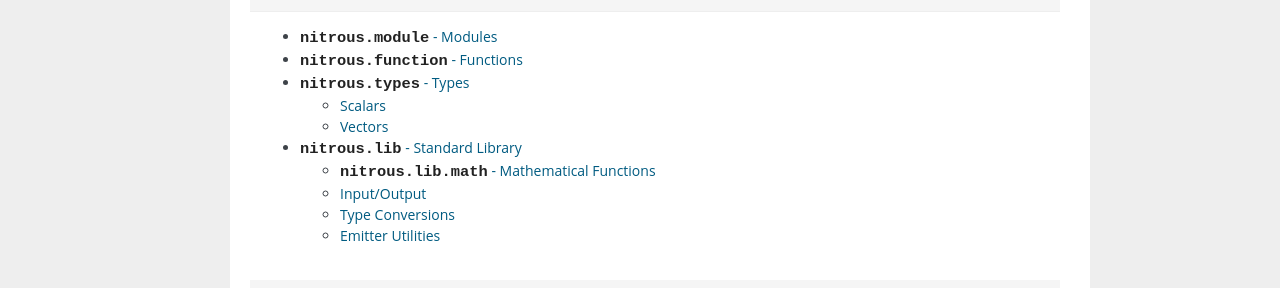
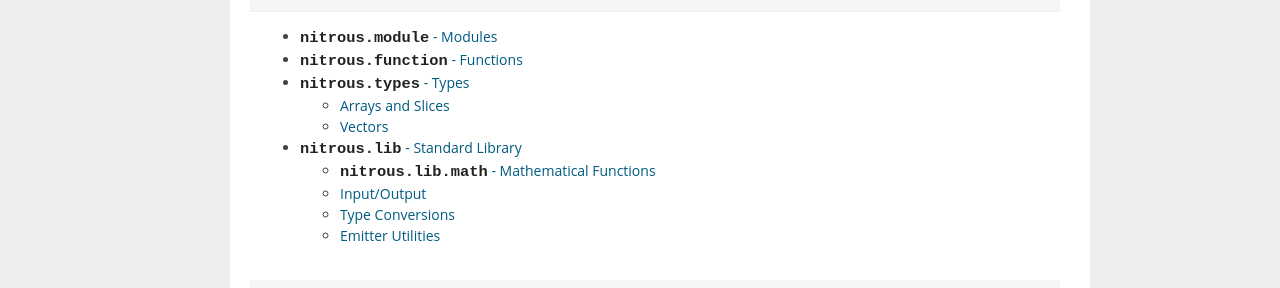
Before and after one commit to dtcaciuc/nitrous, a Sphinx documentation site: the page built from doc/index.rst, in a window 1280 px wide. Shown: the part 807-1095 px from the top of the page. Built offline with Sphinx 7.4.7, drawn with Linux system fonts in a browser that asks for light colours.

Commit message:
Doc: Sphinx autodoc should be happier now when LLVM is missing.

```diff
--- a/doc/reference/types.rst
+++ b/doc/reference/types.rst
@@ -2,12 +2,13 @@
 ============================
 
 .. automodule:: nitrous.types
+    :members:
 
-Scalars
--------
+Arrays and Slices
+-----------------
 
-.. autoclass:: Scalar
-
+.. automodule:: nitrous.types.array
+    :members:
 
 Vectors
 -------
```
Also changed, not shown: 1 other file.
